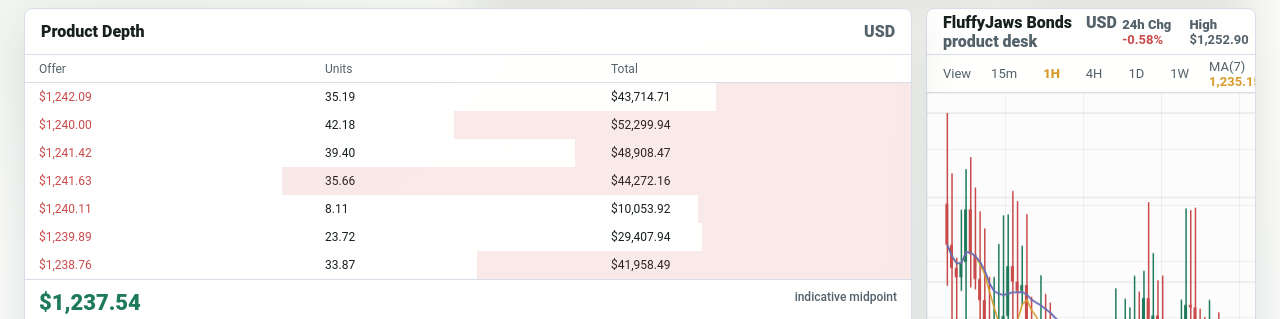
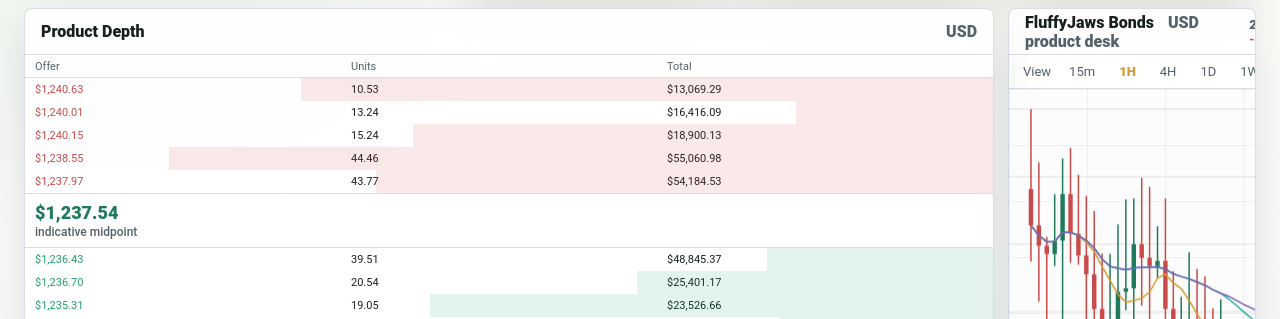
Before and after one commit to somarc/fluffyjaws-financial, a website: page tools/fluffy-trader/index.html in a window 1280 px wide. Shown: the part 188-507 px from the top of the page. Drawn offline with Linux system fonts and the light colour scheme.

Commit message:
Prioritize FluffyTrader chart space

```diff
--- a/tools/fluffy-trader/index.html
+++ b/tools/fluffy-trader/index.html
@@ -180,8 +180,8 @@
 
     .workspace {
       display: grid;
-      grid-template-columns: minmax(0, 1fr) 330px;
-      grid-template-rows: minmax(520px, 1fr) 220px;
+      grid-template-columns: minmax(0, 1fr) 248px;
+      grid-template-rows: minmax(620px, 1fr) 196px;
       gap: 14px;
       min-height: 0;
       padding: 0 24px 18px;
@@ -230,17 +230,18 @@
 
     .chart-panel {
       display: grid;
-      grid-template-rows: 46px 38px minmax(0, 1fr);
+      grid-template-rows: 46px 34px minmax(0, 1fr);
     }
 
     .timebar {
       display: flex;
       align-items: center;
-      gap: 14px;
+      gap: 12px;
       border-bottom: 1px solid var(--line);
-      padding: 0 16px;
+      padding: 0 14px;
       color: var(--muted);
       font-size: 13px;
+      white-space: nowrap;
     }
 
     .timebar button {
@@ -298,19 +299,19 @@
 
     .side-rail {
       display: grid;
-      grid-template-rows: minmax(0, .9fr) minmax(0, 1.1fr);
+      grid-template-rows: minmax(0, 1fr) minmax(0, .85fr);
       gap: 14px;
-      grid-row: 1 / 3;
+      grid-row: 1;
     }
 
     .row,
     .labels {
       display: grid;
       grid-template-columns: 1fr 1fr 1fr;
-      min-height: 28px;
+      min-height: 23px;
       align-items: center;
-      padding: 0 14px;
-      font-size: 12px;
+      padding: 0 10px;
+      font-size: 11px;
       position: relative;
     }
 
@@ -339,11 +340,12 @@
 
     .price-line {
       display: flex;
-      justify-content: space-between;
+      flex-direction: column;
+      gap: 2px;
       border-block: 1px solid var(--line);
-      padding: 10px 14px;
+      padding: 8px 10px;
       color: var(--green);
-      font-size: 22px;
+      font-size: 18px;
       font-weight: 900;
     }
 
@@ -360,6 +362,7 @@
     }
 
     .ticket {
+      grid-column: 1 / -1;
       display: grid;
       grid-template-rows: 46px minmax(0, 1fr);
     }
@@ -634,7 +637,7 @@
 
     const money = (value) => `$${fmt(value, 2)}`;
 
-    function generateCandles(count = 84, base = state.price) {
+    function generateCandles(count = 64, base = state.price) {
       const candles = [];
       let last = base;
       for (let i = 0; i < count; i += 1) {
@@ -854,8 +857,8 @@
         row.addEventListener('click', () => setTicketPrice(price));
         return row;
       };
-      for (let i = 6; i >= 0; i -= 1) asks.append(build('ask', i));
-      for (let i = 0; i < 7; i += 1) bids.append(build('bid', i));
+      for (let i = 4; i >= 0; i -= 1) asks.append(build('ask', i));
+      for (let i = 0; i < 5; i += 1) bids.append(build('bid', i));
     }
 
     function appendTrade() {
@@ -865,7 +868,7 @@
       const amount = Math.random() * (isBull ? 18 : 7);
       const time = new Date().toLocaleTimeString('en-US', { hour12: false });
       state.trades.unshift({ side, price, amount, time });
-      state.trades = state.trades.slice(0, 12);
+      state.trades = state.trades.slice(0, 8);
       const trades = document.getElementById('trades');
       trades.replaceChildren(...state.trades.map((trade) => {
         const row = document.createElement('div');
@@ -899,7 +902,7 @@
           close: state.price,
           volume: isBull ? 5200 + Math.random() * 9000 : 900 + Math.random() * 4200,
         });
-        state.candles = state.candles.slice(-84);
+        state.candles = state.candles.slice(-64);
       }
       if (isBull) {
         state.regime.ticksLeft -= 1;
@@ -920,7 +923,7 @@
         const button = event.target.closest('button[data-frame]');
         if (!button) return;
         document.querySelectorAll('#timeframes button').forEach((item) => item.classList.toggle('active', item === button));
-        state.candles = generateCandles(84, state.price + (Math.random() - .5) * state.product.volatility * 20);
+        state.candles = generateCandles(64, state.price + (Math.random() - .5) * state.product.volatility * 20);
         scheduleChartDraw();
       });
       const chart = document.getElementById('chart');
```
